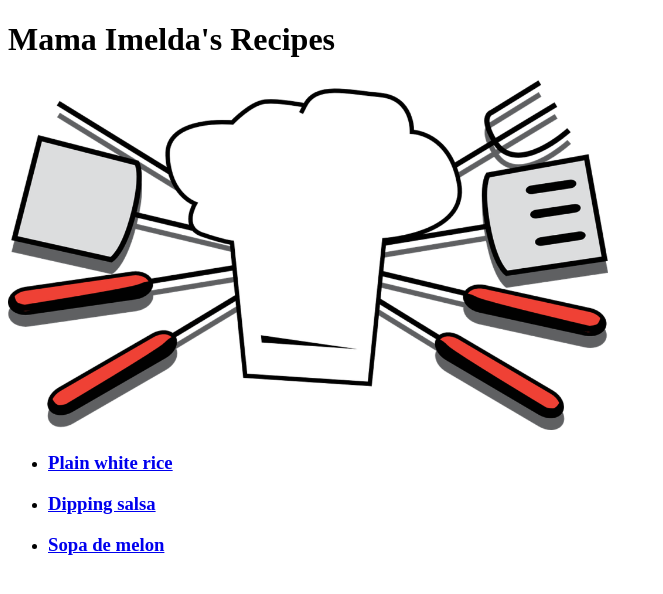
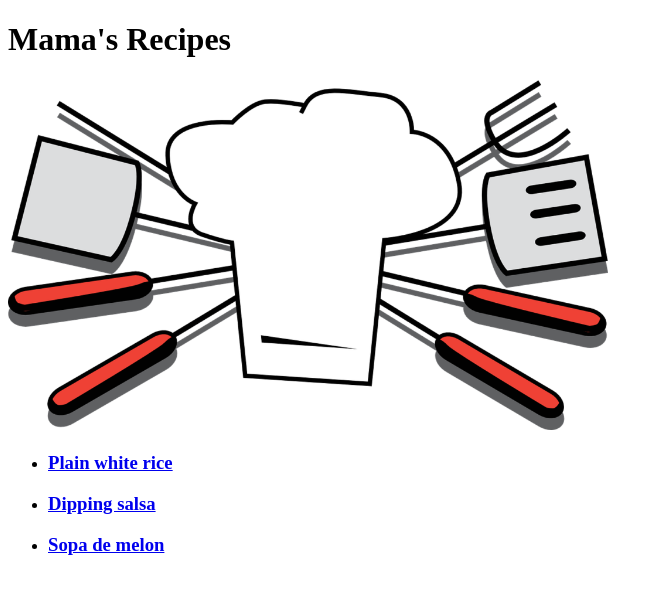
Before and after one commit to ihern/moms-recipes, a plain HTML site: page index.html in a window 1280 px wide. Shown: the whole page, without its empty margins (0-663 px from the left). Drawn offline with Linux system fonts and the light colour scheme.

Commit message:
Change the heading on main page

```diff
--- a/index.html
+++ b/index.html
@@ -6,7 +6,7 @@
     </head>
 
     <body>
-        <h1>Mama Imelda's Recipes</h1>
+        <h1>Mama's Recipes</h1>
         <p>
             <img src="images/chef.png" alt="Chef hat icon" width="600">
             <ul>
```
